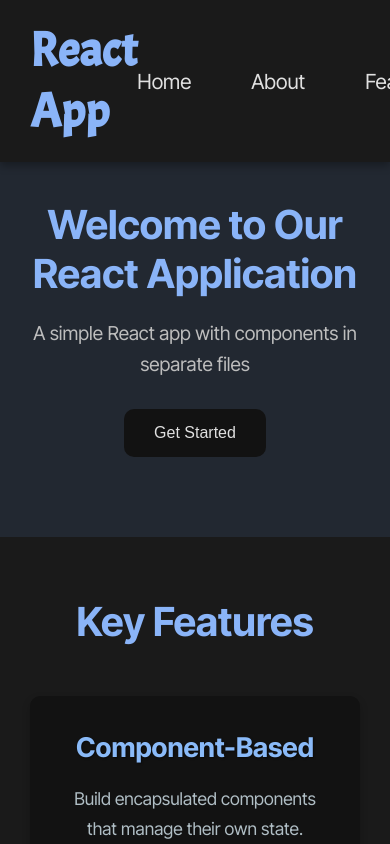
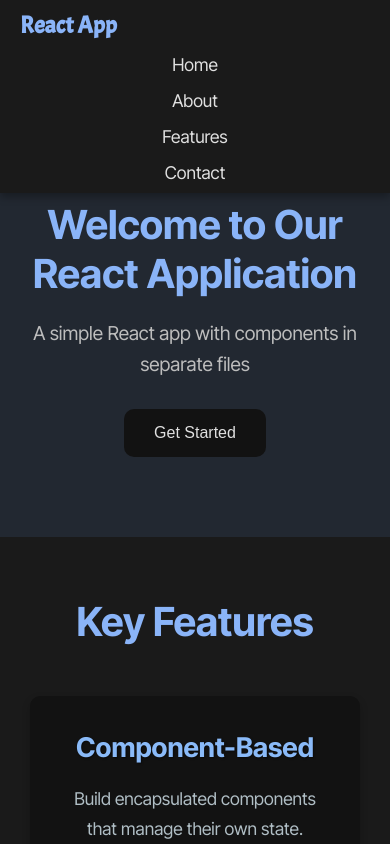
Before and after one commit to Leillac88/Template-React, a React (Vite) app: page / in a window 390 px wide. Shown: the top 844 px of the page. Built offline with nearby package versions, Linux system fonts and the light colour scheme.

Commit message:
add @media

```diff
--- a/src/components/Header/Header.css
+++ b/src/components/Header/Header.css
@@ -46,3 +46,53 @@
 .nav a:hover {
   color: #8AB4F8;
 }
+
+
+@media (max-width: 768px) {
+  .logo h1 {
+    font-size: 1.7em;
+  }
+
+  .nav {
+    font-size: 1.1rem;
+  }
+
+  .nav ul {
+    gap: 20px;
+  }
+}
+
+@media (max-width: 600px) {
+  .header {
+    padding: 10px 20px;
+    flex-direction: column;
+    align-items: flex-start;
+  }
+
+  .logo {
+    margin-bottom: 10px;
+  }
+
+  .logo h1 {
+    font-size: 1.5em;
+  }
+
+  .nav {
+    width: 100%;
+    margin-top: 4px;
+    justify-content: center;
+    font-size: 1.1rem;
+  }
+
+  .nav ul {
+    flex-direction: column;
+    align-items: center;
+    gap: 15px;
+    width: 100%;
+  }
+
+  .nav li {
+    width: 100%;
+    text-align: center;
+  }
+}
```
